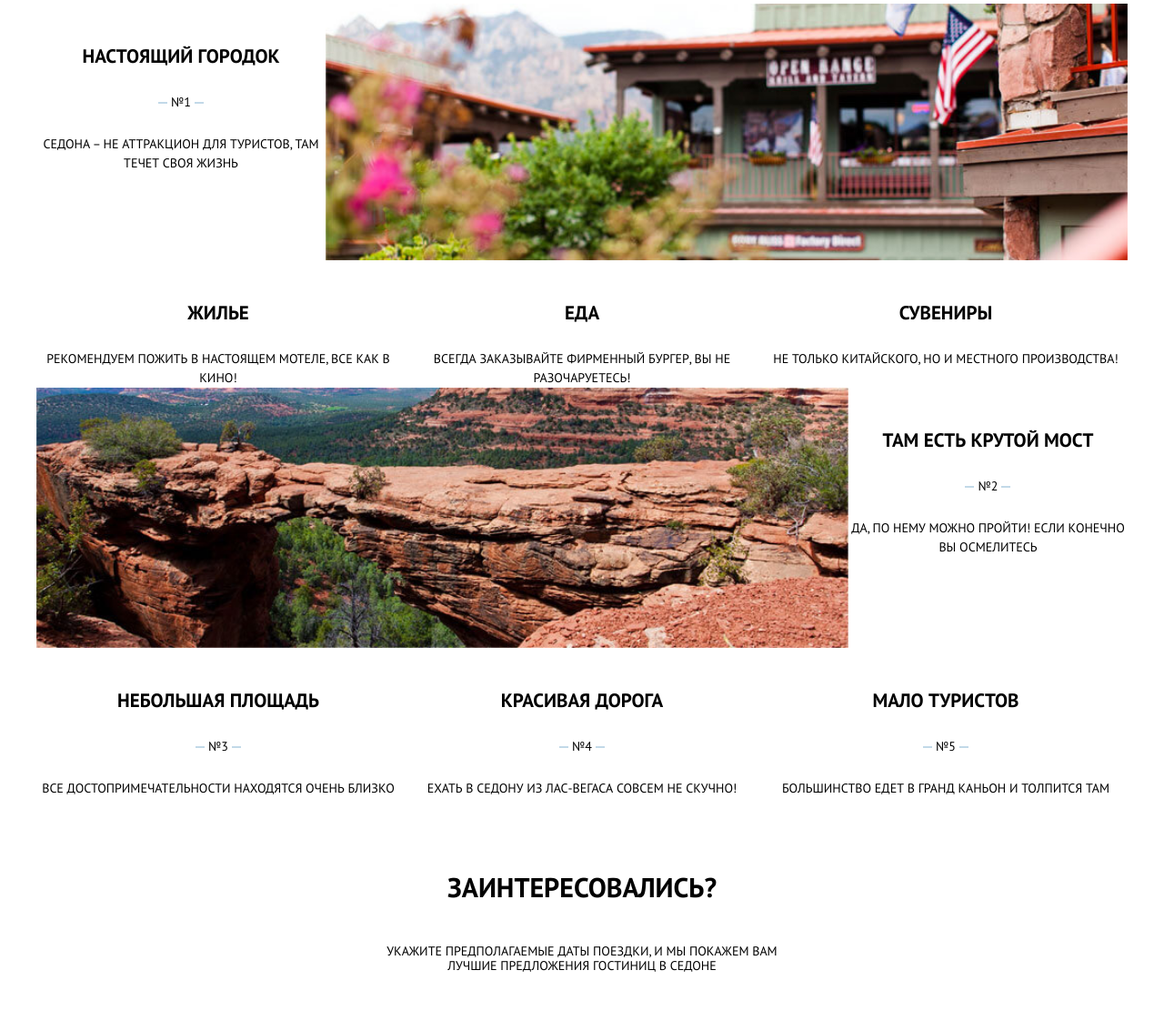
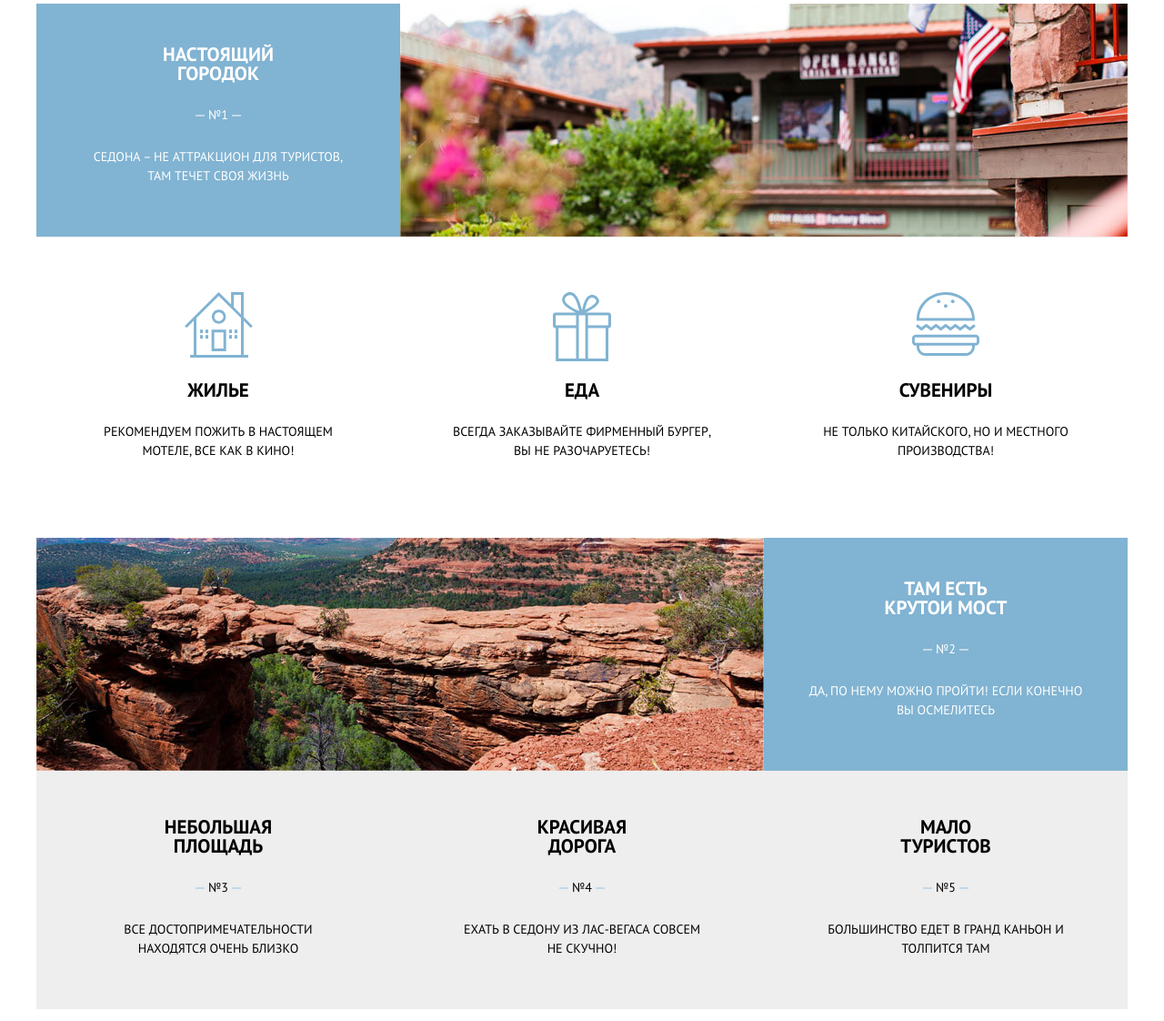
Before and after one commit to f1eeman/sedona, a plain HTML site: page index.html in a window 1280 px wide. Shown: the part 825-1947 px from the top of the page at 91% size. Drawn offline with Linux system fonts and the light colour scheme.

Commit message:
завершена стилизация раздела "преимущества"

```diff
--- a/css/style.css
+++ b/css/style.css
@@ -128,6 +128,9 @@ input[type="checkbox"].visually-hidden {
     font-weight: 400;
 }
 
+
+/*Преимущества*/
+
 .features-list,
 .additional-features-list {
     display: flex;
@@ -135,6 +138,17 @@ input[type="checkbox"].visually-hidden {
     margin: 0;
     padding: 0;
     list-style: none;
+}
+
+.additional-features-list {
+    width: 1200px;
+    min-height: 330px;
+    margin-top: -5px;
+    background-color: #ffffff;
+}
+
+.features-list {
+    background-color: #eeeeee;
 }
 
 .features-list>li:nth-of-type(1) {
@@ -149,15 +163,32 @@ input[type="checkbox"].visually-hidden {
 .features-list>.feature-item:nth-of-type(2) {
     display: flex;
     flex-direction: row;
+    width: 1200px;
 }
 
-.features-list>li:nth-of-type(2) img {
+.feature-item-wrapper {
+    align-self: flex-start;
+    width: 400px;
+    min-height: 256px;
+    color: #ffffff;
+    background-color: #81b3d2;
+}
+
+.feature-item-image {
+    width: 800px;
+}
+
+.features-list>li:nth-of-type(2) .feature-item-image {
     order: -1;
 }
 
 .feature-item:not(:nth-of-type(1)):not(:nth-of-type(2)):not(:nth-of-type(6)),
 .additional-feature-item {
     width: 400px;
+}
+
+.feature-item:not(:nth-of-type(1)):not(:nth-of-type(2)):not(:nth-of-type(6)) {
+    min-height: 256px;
 }
 
 .feature-item {
@@ -170,26 +201,22 @@ input[type="checkbox"].visually-hidden {
 
 .feature-item h3 {
     margin: 0;
+    margin-top: 45px;
+    margin-bottom: 25px;
     padding: 0;
-    margin-top: 47px;
-    margin-bottom: 30px;
     font-size: 21px;
-    line-height: 21px;
 }
 
-.feature-item p {
-    margin: 0;
-}
-
-.feature-item .feature-item-number {
+.feature-item-number {
     position: relative;
     display: inline-block;
     width: 50px;
+    padding: 0;
     margin: 0;
     margin-bottom: 25px;
 }
 
-.feature-item .feature-item-number::before {
+.feature-item-number::before {
     content: "";
     position: absolute;
     top: 10px;
@@ -198,13 +225,50 @@ input[type="checkbox"].visually-hidden {
     border: 1px solid #c2d9e8;
 }
 
-.feature-item .feature-item-number::after {
+.feature-item-number::after {
     content: "";
     position: absolute;
     top: 10px;
     right: 0;
     width: 10px;
     border: 1px solid #c2d9e8;
+}
+
+.feature-item p {
+    padding: 0;
+    margin: 0;
+    margin-bottom: 40px;
+}
+
+.additional-feature-item {
+    display: flex;
+    flex-direction: column;
+}
+
+.additional-feature-item h3 {
+    margin-top: auto;
+}
+
+.additional-feature-item p {
+    margin-bottom: 85px;
+}
+
+.additional-feature-item:first-of-type {
+    background-image: url("../img/icon-1.svg");
+    background-repeat: no-repeat;
+    background-position: 50% 60px;
+}
+
+.additional-feature-item:nth-of-type(2) {
+    background-image: url("../img/icon-2.svg");
+    background-repeat: no-repeat;
+    background-position: 50% 60px;
+}
+
+.additional-feature-item:last-of-type {
+    background-image: url("../img/icon-3.svg");
+    background-repeat: no-repeat;
+    background-position: 50% 60px;
 }
 
 .appointment {
--- a/index.html
+++ b/index.html
@@ -37,48 +37,52 @@
             <ol class="features-list">
                 <li class="feature-item">
                     <div class="feature-item-wrapper">
-                        <h3>Настоящий городок</h3>
+                        <h3>Настоящий <br> городок</h3>
                         <span class="feature-item-number"> №1 </span>
-                        <p>Седона – не аттракцион для туристов, там течет своя жизнь</p>
+                        <p>Седона – не аттракцион для туристов, <br> там течет своя жизнь</p>
                     </div>
-                    <img src="img/real-city.jpg" width="800" height="256" alt="Фото города" class="city-photo">
+                    <div class="feature-item-image">
+                        <img src="img/real-city.jpg" width="800" height="256" alt="Фото города" class="city-photo">
+                    </div>
                 </li>
                 <li class="feature-item">
                     <div class="feature-item-wrapper">
-                        <h3>Там есть крутой мост</h3>
+                        <h3>Там есть <br> крутои мост</h3>
                         <span class="feature-item-number">№2</span>
-                        <p>Да, по нему можно пройти! Если конечно вы осмелитесь</p>
+                        <p>Да, по нему можно пройти! Если конечно <br> вы осмелитесь</p>
                     </div>
-                    <img src="img/bridge.jpg" width="800" height="256" alt="Фото моста" class="bridge-photo">
+                    <div class="feature-item-image">
+                        <img src="img/bridge.jpg" width="800" height="256" alt="Фото моста" class="bridge-photo">
+                    </div>
                 </li>
                 <li class="feature-item">
-                    <h3>Небольшая площадь</h3>
+                    <h3>Небольшая <br> площадь</h3>
                     <span class="feature-item-number">№3</span>
-                    <p>Все достопримечательности находятся очень близко</p>
+                    <p>Все достопримечательности <br> находятся очень близко</p>
                 </li>
                 <li class="feature-item">
-                    <h3>Красивая дорога</h3>
+                    <h3>Красивая <br> дорога</h3>
                     <span class="feature-item-number">№4</span>
-                    <p>Ехать в Седону из Лас-Вегаса совсем не скучно!</p>
+                    <p>Ехать в Седону из Лас-Вегаса совсем <br> не скучно!</p>
                 </li>
                 <li class="feature-item">
-                    <h3><span class="feature-item-title">Мало туристов</span></h3>
+                    <h3>Мало <br> туристов</h3>
                     <span class="feature-item-number">№5</span>
-                    <p>Большинство едет в гранд каньон и толпится там</p>
+                    <p>Большинство едет в гранд каньон и <br> толпится там</p>
                 </li>
                 <li class="feature-item">
                     <ul class="additional-features-list">
                         <li class="additional-feature-item">
                             <h3>Жилье</h3>
-                            <p>Рекомендуем пожить в настоящем мотеле, все как в кино!</p>
+                            <p>Рекомендуем пожить в настоящем <br> мотеле, все как в кино!</p>
                         </li>
                         <li class="additional-feature-item">
                             <h3>Еда</h3>
-                            <p>Всегда заказывайте фирменный бургер, вы не разочаруетесь!</p>
+                            <p>Всегда заказывайте фирменный бургер, <br> вы не разочаруетесь!</p>
                         </li>
                         <li class="additional-feature-item">
                             <h3>Сувениры</h3>
-                            <p>Не только китайского, но и местного производства!</p>
+                            <p>Не только китайского, но и местного <br> производства!</p>
                         </li>
                     </ul>
                 </li>
@@ -135,4 +139,4 @@
     </section>
 </body>
 
-</html>
+</html
```
